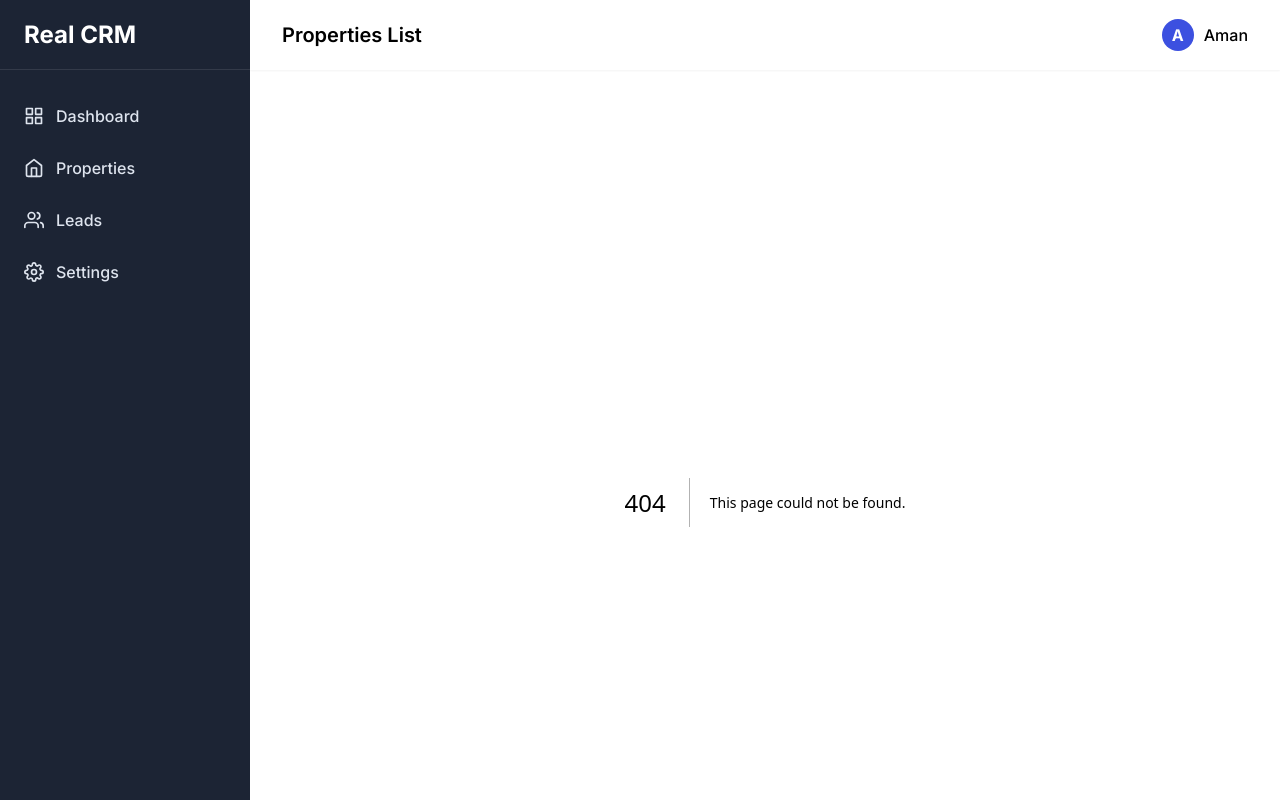
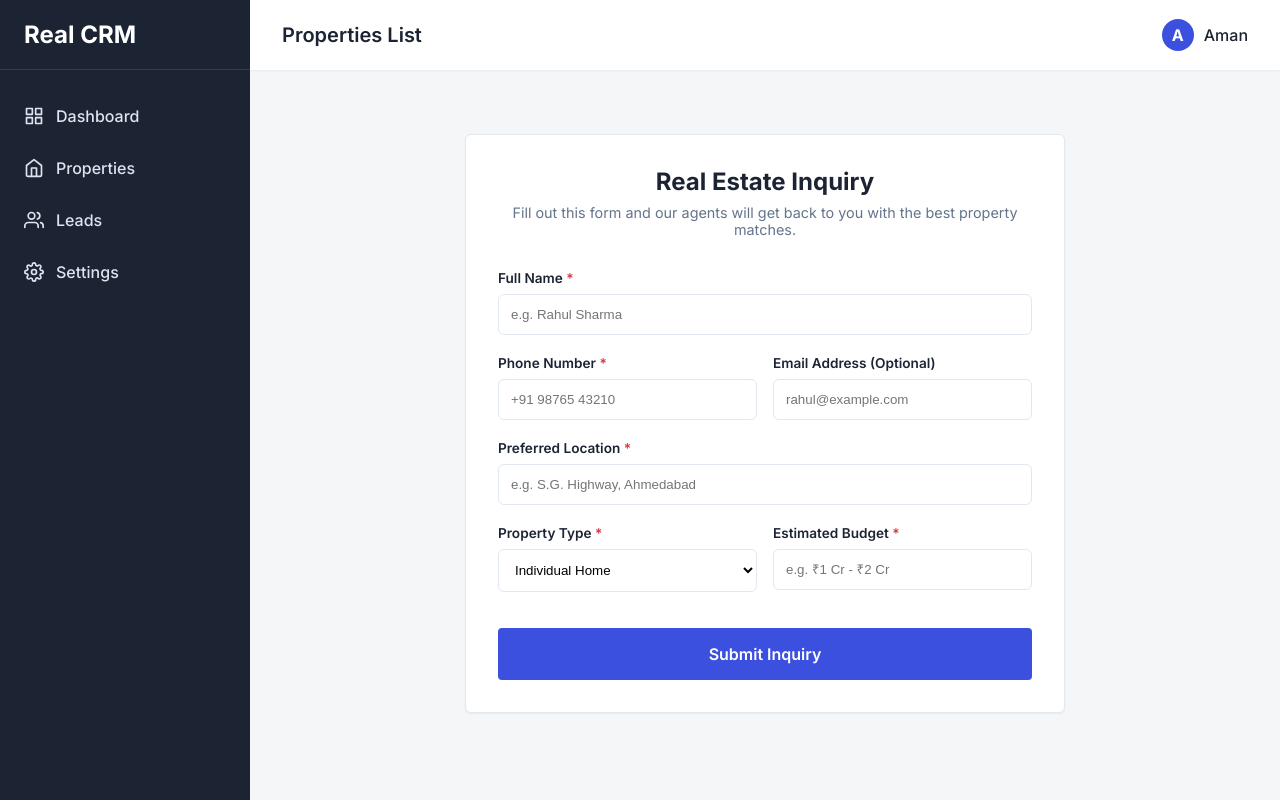
Before and after one commit to amanxridex/realcrm, a Next.js app: page /leadform in a window 1280 px wide. Before the commit this address had no page. Built offline with nearby package versions, Linux system fonts and the light colour scheme.

Commit message:
feat: Add Lead Form page for inquiries

```diff
--- /dev/null
+++ b/src/app/leadform/page.tsx
@@ -0,0 +1,123 @@
+"use client";
+
+import { useState } from "react";
+
+export default function LeadFormPage() {
+  const [formData, setFormData] = useState({
+    name: "",
+    email: "",
+    phone: "",
+    budget: "",
+    type: "Individual Home",
+    preferredLocation: ""
+  });
+
+  const handleSubmit = (e: React.FormEvent) => {
+    e.preventDefault();
+    alert(`Lead for ${formData.name} submitted successfully!`);
+    // Reset form after submission
+    setFormData({
+      name: "",
+      email: "",
+      phone: "",
+      budget: "",
+      type: "Individual Home",
+      preferredLocation: ""
+    });
+  };
+
+  return (
+    <div style={{ maxWidth: "600px", margin: "0 auto", padding: "2rem 0" }}>
+      <div className="card" style={{ padding: "2rem" }}>
+        <div style={{ textAlign: "center", marginBottom: "2rem" }}>
+          <h1 style={{ fontSize: "1.5rem", fontWeight: 700, color: "var(--foreground)", marginBottom: "0.5rem" }}>
+            Real Estate Inquiry
+          </h1>
+          <p style={{ color: "var(--text-muted)", fontSize: "0.9rem" }}>
+            Fill out this form and our agents will get back to you with the best property matches.
+          </p>
+        </div>
+
+        <form onSubmit={handleSubmit} style={{ display: "flex", flexDirection: "column", gap: "1.25rem" }}>
+
+          <div style={{ display: "flex", flexDirection: "column", gap: "0.5rem" }}>
+            <label style={{ fontSize: "0.85rem", fontWeight: 600 }}>Full Name <span style={{ color: "var(--danger)" }}>*</span></label>
+            <input
+              required
+              value={formData.name}
+              onChange={(e) => setFormData({...formData, name: e.target.value})}
+              style={{ padding: "0.75rem", borderRadius: "6px", border: "1px solid var(--border)" }}
+              placeholder="e.g. Rahul Sharma"
+            />
+          </div>
+
+          <div style={{ display: "grid", gridTemplateColumns: "1fr 1fr", gap: "1rem" }}>
+            <div style={{ display: "flex", flexDirection: "column", gap: "0.5rem" }}>
+              <label style={{ fontSize: "0.85rem", fontWeight: 600 }}>Phone Number <span style={{ color: "var(--danger)" }}>*</span></label>
+              <input
+                required
+                type="tel"
+                value={formData.phone}
+                onChange={(e) => setFormData({...formData, phone: e.target.value})}
+                style={{ padding: "0.75rem", borderRadius: "6px", border: "1px solid var(--border)" }}
+                placeholder="+91 98765 43210"
+              />
+            </div>
+            <div style={{ display: "flex", flexDirection: "column", gap: "0.5rem" }}>
+              <label style={{ fontSize: "0.85rem", fontWeight: 600 }}>Email Address (Optional)</label>
+              <input
+                type="email"
+                value={formData.email}
+                onChange={(e) => setFormData({...formData, email: e.target.value})}
+                style={{ padding: "0.75rem", borderRadius: "6px", border: "1px solid var(--border)" }}
+                placeholder="rahul@example.com"
+              />
+            </div>
+          </div>
+
+          <div style={{ display: "flex", flexDirection: "column", gap: "0.5rem" }}>
+            <label style={{ fontSize: "0.85rem", fontWeight: 600 }}>Preferred Location <span style={{ color: "var(--danger)" }}>*</span></label>
+            <input
+              required
+              value={formData.preferredLocation}
+              onChange={(e) => setFormData({...formData, preferredLocation: e.target.value})}
+              style={{ padding: "0.75rem", borderRadius: "6px", border: "1px solid var(--border)" }}
+              placeholder="e.g. S.G. Highway, Ahmedabad"
+            />
+          </div>
+
+          <div style={{ display: "grid", gridTemplateColumns: "1fr 1fr", gap: "1rem" }}>
+            <div style={{ display: "flex", flexDirection: "column", gap: "0.5rem" }}>
+              <label style={{ fontSize: "0.85rem", fontWeight: 600 }}>Property Type <span style={{ color: "var(--danger)" }}>*</span></label>
+              <select
+                required
+                value={formData.type}
+                onChange={(e) => setFormData({...formData, type: e.target.value})}
+                style={{ padding: "0.75rem", borderRadius: "6px", border: "1px solid var(--border)", backgroundColor: "white" }}
+              >
+                <option value="Individual Home">Individual Home</option>
+                <option value="Flat">Flat</option>
+                <option value="Apartment">Apartment</option>
+                <option value="Penthouse">Penthouse</option>
+              </select>
+            </div>
+            <div style={{ display: "flex", flexDirection: "column", gap: "0.5rem" }}>
+              <label style={{ fontSize: "0.85rem", fontWeight: 600 }}>Estimated Budget <span style={{ color: "var(--danger)" }}>*</span></label>
+              <input
+                required
+                value={formData.budget}
+                onChange={(e) => setFormData({...formData, budget: e.target.value})}
+                style={{ padding: "0.75rem", borderRadius: "6px", border: "1px solid var(--border)" }}
+                placeholder="e.g. ₹1 Cr - ₹2 Cr"
+              />
+            </div>
+          </div>
+
+          <button type="submit" className="btn-primary" style={{ marginTop: "1rem", padding: "1rem", justifyContent: "center", fontSize: "1rem", fontWeight: 600 }}>
+            Submit Inquiry
+          </button>
+        </form>
+      </div>
+    </div>
+  );
+}
```
